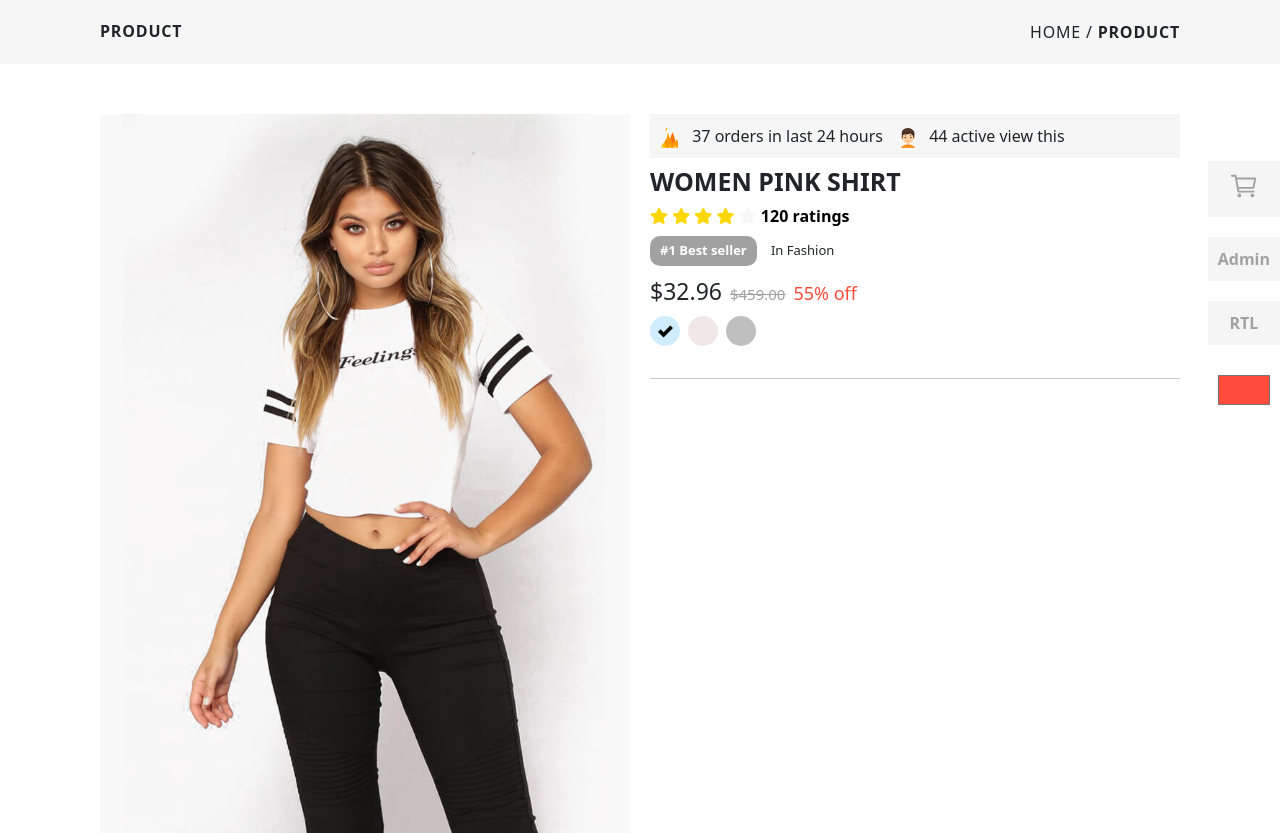
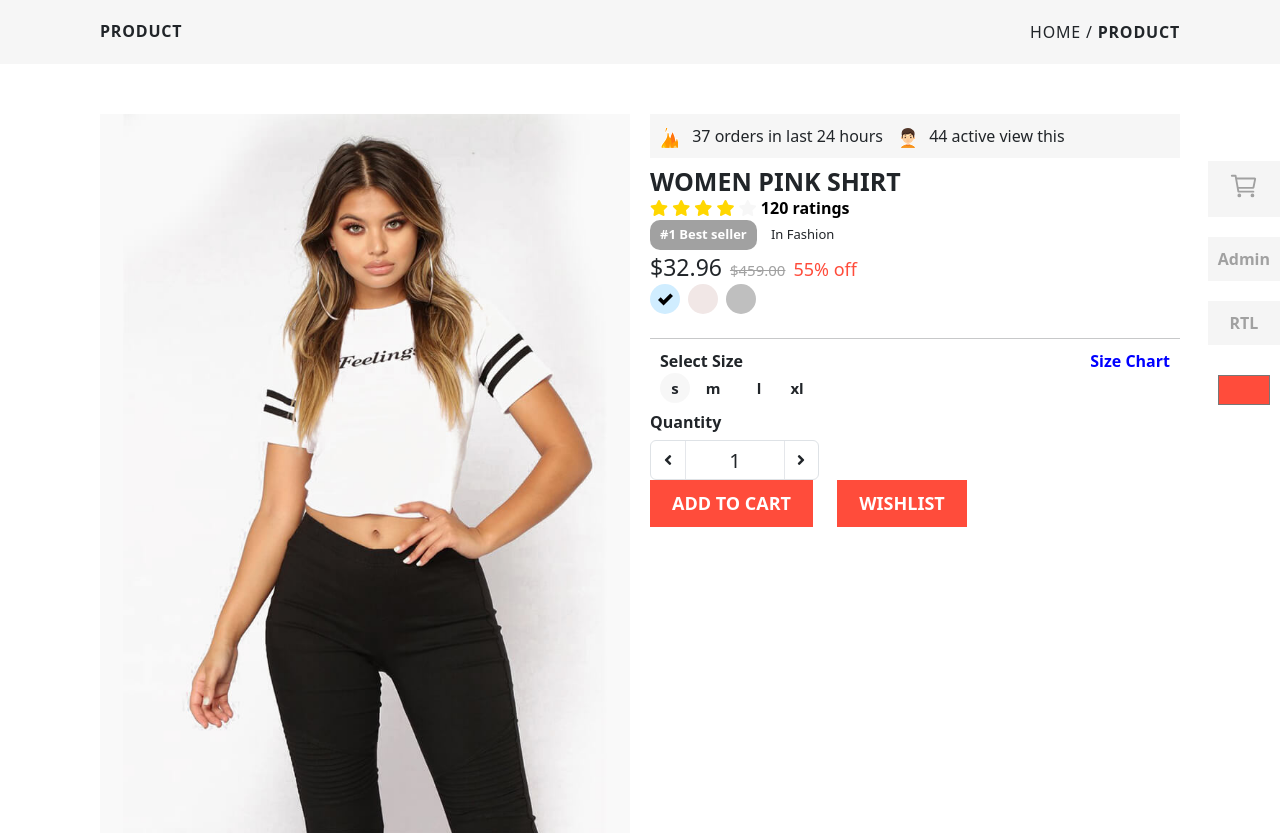
Before and after one commit to ChristopherJamesLeo/project-16-ecomin_shopping_site, a PHP site: page /product_page.html in a window 1280 px wide. Shown: the part 109-942 px from the top of the page. Run offline with PHP 8.4, Linux system fonts and the light colour scheme; some libraries are stand-ins or nearby versions.

Commit message:
addProductContent

```diff
--- a/css/style.css
+++ b/css/style.css
@@ -837,10 +837,12 @@ header {
 .product-page-right-body form .form-group .form-check-input:nth-child(3){
     background-color: #bfbfbf;
 } */
-.color-list-1,.color-list-2,.color-list-3  {
+.color-list-1,.color-list-2,.color-list-3,.size-list-1,.size-list-2,.size-list-3,.size-list-4  {
     width: 30px;
     height: 30px;
     border-radius: 50%;
+    font-size: 15px;
+    font-weight: 600;
 }
 .color-list-1 {
     background-color: #d0edff;
@@ -851,7 +853,7 @@ header {
 .color-list-3 {
     background-color: #bfbfbf;
 }
-.active::before {
+.product-page-right-body .product-color-select-container ul li.active::before {
     content: "";
     width: 100%;
     height: 100%;
@@ -863,3 +865,114 @@ header {
     left: 0;
     top: 0;
 }
+.product-page-right-body .size-select-container .select-size ul li.sizeListActive {
+    background-color: var(--global-gray-secondary-color);
+
+}
+.size-select-container {
+    padding: 10px;
+}
+#sizechatBtn{
+    color: blue;
+}
+.sizeChatModal {
+    background-color: rgba(0,0,0,0.3);
+    display: none;
+    z-index: 100;
+    animation: sizeChatModalAni 0.3s 1 0s 1 forwards;
+}
+@keyframes sizeChatModalAni {
+    0%{
+        transform: scale(0);
+        opacity: 0;
+    }
+    100%{
+        transform: scale(1);
+        opacity: 1;
+    }
+}
+.size_chat_heading {
+    padding: 20px;
+    background-color: var(--global-color-white);
+    color: var(--global-text-color-black);
+}
+.size_chat_model_close_btn:hover {
+    color: var(--global-color);
+}
+.sizeChatModalImgContainer {
+    width: 500px;
+}
+.btn-group {
+    height: 40px;
+    /* background-color: #a1a1a1; */
+}
+
+.quantiy-box .btn-group .quentity-count {
+    width: 100px;
+    height: 100%;
+    text-align: center;
+    line-height: 40px;
+    /* background-color: #ff4c3b; */
+    font-size: 20px;
+}
+.product-page-right-body .addCartAndWishList-container #addToCartBtn ,.product-page-right-body .addCartAndWishList-container #wishListBtn{
+    padding: 8px 20px;
+    margin-right:20px;
+    font-size: 18px;
+    border: 2px solid var(--global-color);
+    /* border: 1px solid black; */
+}
+.product-page-right-body .addCartAndWishList-container #addToCartBtn {
+    background-color: var(--global-color);
+    color: var(--global-color-white);
+    display: inline-block;
+    overflow: hidden;
+}
+.product-page-right-body .addCartAndWishList-container #addToCartBtn::before{
+    content: "";
+    width: 40%;
+    height: 100%;
+    background-color: var(--global-color-white);
+    background-size: 100%;
+    transform: skewX(20deg) translateX(-200%);
+    position: absolute;
+    left: 0;
+    top: 0;
+}
+@keyframes addCartBtnAni {
+    0%{
+        transform: skewX(40deg) translateX(-200%);
+    }
+    100%{
+        transform: skewX(40deg) translateX(600%);
+    }
+}
+.product-page-right-body .addCartAndWishList-container #addToCartBtn:hover::before{
+    animation:  addCartBtnAni 0.2s linear 0s 2 alternate-reverse;
+}
+.product-page-right-body .addCartAndWishList-container #wishListBtn {
+
+    /* background-color:var(--global-color-white); */
+    color: var(--global-color-white);
+    display: inline-block;
+    overflow: hidden;
+}
+.product-page-right-body .addCartAndWishList-container #wishListBtn::before{
+    content: "";
+    width: 100%;
+    height: 100%;
+    background-color: var(--global-color);
+    color: var(--global-color-white);
+    position: absolute;
+    left: 0;
+    top: 0;
+    z-index: -1;
+    transition: all 0.5s ease 0s;
+    transform-origin: left bottom;
+}
+.product-page-right-body .addCartAndWishList-container #wishListBtn:hover {
+    color: var(--global-color);
+}
+.product-page-right-body .addCartAndWishList-container #wishListBtn:hover::before {
+    transform: rotate(180deg);
+}
--- a/product_page.html
+++ b/product_page.html
@@ -152,10 +152,10 @@
                         <p class="inline-block">44 active view this</p>
                     </div>
                 </div>
-                <div class="product-title-container my-2">
+                <div class="product-title-container">
                     <h1 class="uppercase font-semibold">WOMEN PINK SHIRT</h1>
                 </div>
-                <div class="product-rating-container my-2">
+                <div class="product-rating-container">
                     <span><i class="fas fa-star"></i></span>
                     <span><i class="fas fa-star"></i></span>
                     <span><i class="fas fa-star"></i></span>
@@ -163,14 +163,14 @@
                     <span><i class="fas fa-star"></i></span>
                     <span class="font-semibold">120 ratings</span>
                 </div>
-                <div class="seller_fashion-container my-2">
+                <div class="seller_fashion-container">
                     <p class="inline-block text-white font-semibold">#1 Best seller</p>
                     <p class="inline-block">In Fashion</p>
                 </div>
-                <div class="product-price-container my-2">
+                <div class="product-price-container">
                     <span class="">$32.96</span><span class="line-through mx-2">$459.00</span><span>55% off</span>
                 </div>
-                <div class="product-color-select-container my-2">
+                <div class="product-color-select-container">
                     <ul class="flex m-0 p-0">
                         <li class="color-list-1 active relative"></li>
                         <li class="color-list-2 mx-2 relative"></li>
@@ -185,12 +185,115 @@
                             this.classList.add("active");
                         }
                         getChooseLiTags.forEach(function(getChooseLiTag){
-                            getChooseLiTag.addEventListener("click",colorLiActive)
+                            getChooseLiTag.addEventListener("click", colorLiActive)
                         });
                     </script>
                 </div>
                 <br>
                 <hr>
+                <div class="size-select-container flex justify-between">
+                    <div class="select-size">
+                        <p class="font-semibold ">Select Size</p>
+                        <ul class="flex m-0 p-0">
+                            <li class="size-list-1 sizeListActive grid place-items-center relative">s</li>
+                            <li class="size-list-2 grid place-items-center mx-2 relative">m</li>
+                            <li class="size-list-3 grid place-items-center mx-2 relative">l</li>
+                            <li class="size-list-4 grid place-items-center relative">xl</li>
+                        </ul>
+                        <script>
+                            let getSelectSizes = document.querySelectorAll(".product-page-right-body .size-select-container .select-size ul li");
+                            function sizeListActiv(){
+                                getSelectSizes.forEach((items)=>{
+                                items.classList.remove("sizeListActive");
+                                })
+                                this.classList.add("sizeListActive");
+                            };
+                            getSelectSizes.forEach(function(getSelectSize){
+                                getSelectSize.addEventListener("click",sizeListActiv);
+                            });
+
+                        </script>
+                    </div>
+                    <div class="font-semibold"><a href="#" id="sizechatBtn">Size Chart</a></div>
+                    <div class="sizeChatModal fixed  w-screen h-screen left-0 top-0 place-items-center">
+                        <div class="sizeChatModalImgContainer">
+                            <div class="size_chat_heading flex justify-between">
+                                <h2>Sheer Straight Kurta</h2>
+                                <span class="block size_chat_model_close_btn"><i class="fas fa-times"></i></span>
+                            </div>
+                            <img src="./assets/img/size-chart.jpg" class="" alt="">
+                        </div>
+                    </div>
+                    <script>
+                        let getSizeChatModelOpenBtn = document.getElementById("sizechatBtn");
+                        let getsizeChatModel = document.querySelector(".sizeChatModal");
+                        let getSizeChatModelClose = document.querySelector(".size_chat_model_close_btn");
+
+                        getSizeChatModelOpenBtn.addEventListener("click",function(){
+                            getSizeChatModelOpenBtn.style.display = "none";
+                            getsizeChatModel.style.display = "grid";
+                        })
+                        getSizeChatModelClose.addEventListener("click",function(){
+                            getsizeChatModel.style.display = "none";
+                            getSizeChatModelOpenBtn.style.display = "block";
+                        })
+                        window.onclick = function(e){
+                            if(e.target.classList.contains("sizeChatModal")){
+                                getsizeChatModel.style.display = "none";
+                                getSizeChatModelOpenBtn.style.display = "block";
+                            }
+                        }
+                    </script>
+                </div>
+                <div class="quantity-container">
+                    <h2 class="font-semibold mb-2">Quantity</h2>
+                    <div class="quantiy-box">
+                        <div class="btn-group border">
+                            <button type="button" class="btn quantity-minus rounded-0"><i class="fas fa-angle-left"></i></button>
+                            <div class="quentity-count border-x"></div>
+                            <button type="button" class="btn quantity-plus rounded-0"><i class="fas fa-angle-right"></i></button>
+                        </div>
+                        <script>
+                            let getQuentityMinusBtn = document.querySelector(".quantity-minus");
+                            let getQuentityPlusBtn = document.querySelector(".quantity-plus");
+                            let getQuentyCount = document.querySelector(".quentity-count");
+
+                            var quenty = 1;
+
+                            function quentityFun (count){
+                                getQuentyCount.innerText = count;
+                            }
+                            quentityFun(quenty);
+                            getQuentityMinusBtn.addEventListener("click", function(){
+
+                                if (quenty <= 0){
+                                    quenty = 10;
+                                    quentityFun(quenty);
+                                }else {
+                                    --quenty;
+                                    quentityFun(quenty);
+                                }
+
+                            })
+                            getQuentityPlusBtn.addEventListener("click",function(){
+                                if (quenty >= 10){
+                                    quenty = 0;
+                                    quentityFun(quenty);
+                                }else {
+                                    ++quenty;
+                                    quentityFun(quenty);
+                                }
+                            })
+
+                        </script>
+                    </div>
+                </div>
+                <div class="addCartAndWishList-container">
+                    <button type="button" id="addToCartBtn" class="uppercase font-bold cursor-pointer relative">add to cart</button>
+                    <button type="button" id="wishListBtn" class="uppercase font-bold cursor-pointer relative">wishlist</button>
+                </div>
+
+
             </div>
         </div>
     </div>
@@ -279,5 +382,5 @@
     <script type="module" src="https://unpkg.com/ionicons@5.5.2/dist/ionicons/ionicons.esm.js"></script>
     <script nomodule src="https://unpkg.com/ionicons@5.5.2/dist/ionicons/ionicons.js"></script>
 
-    <script src="./js/home.js"></script>
+    <!-- <script src="./js/home.js"></script> -->
 </body>
```
Also changed, not shown: assets/img/size-chart.jpg (added).
